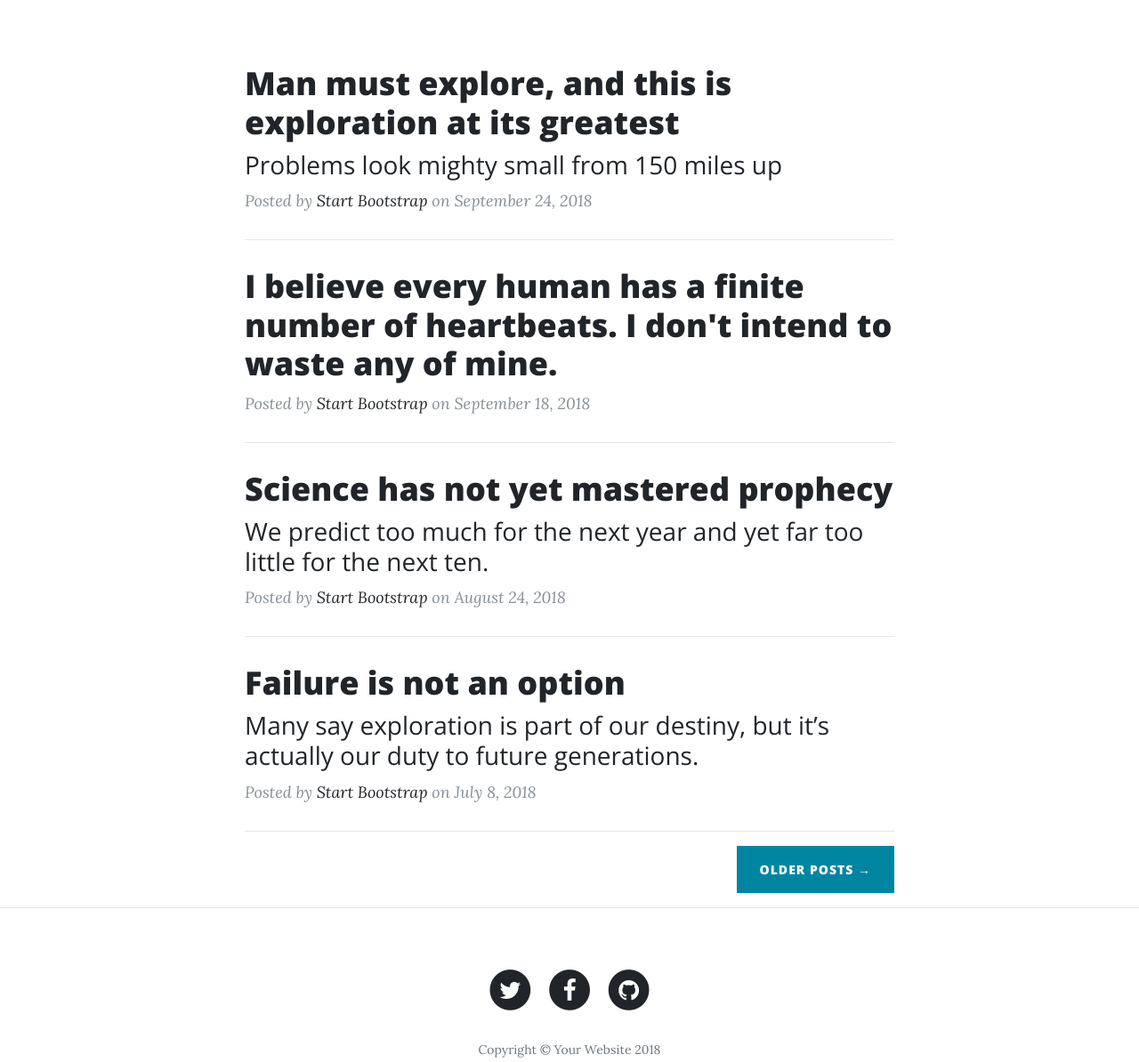
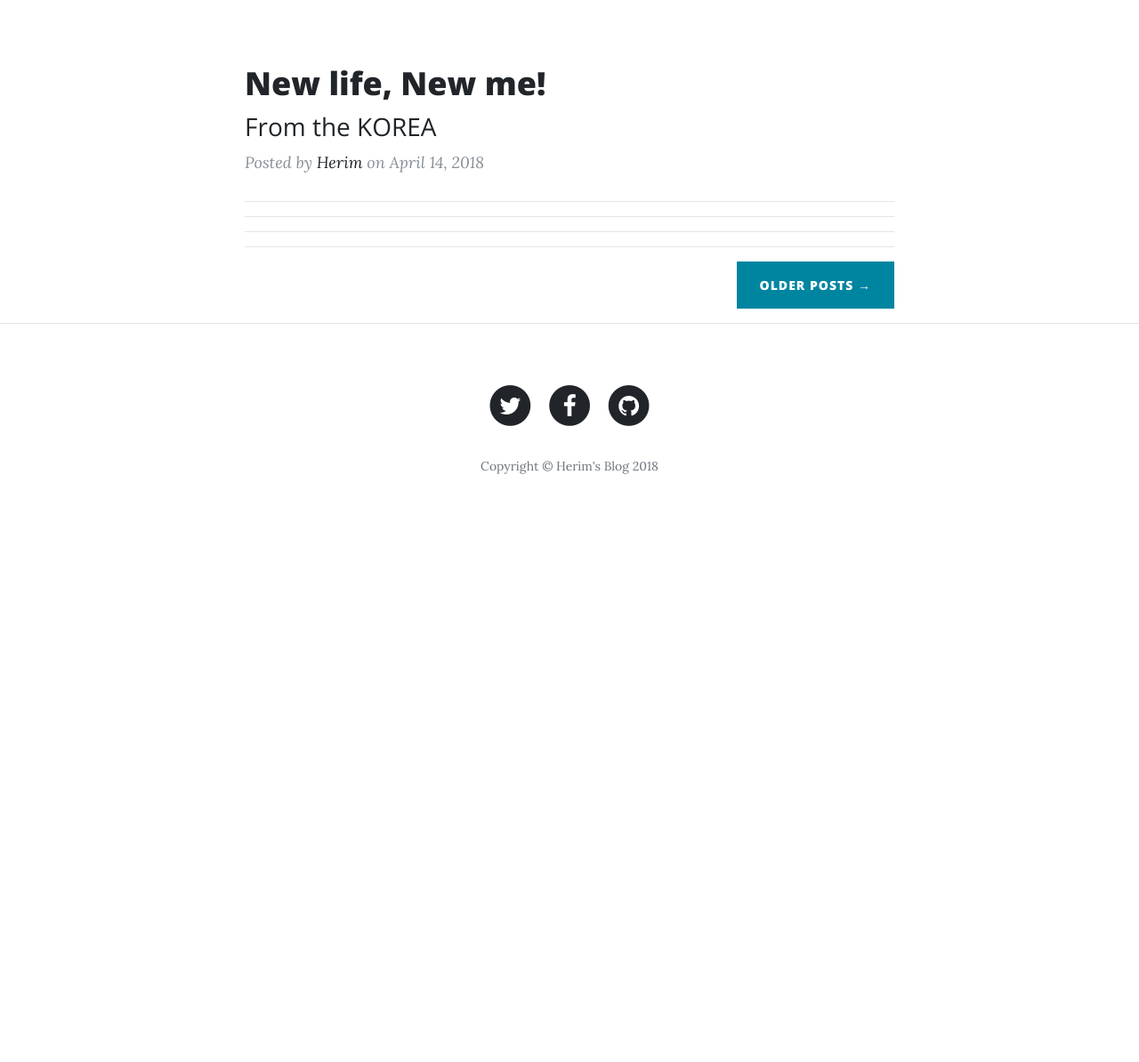
Before and after one commit to akmui/HD, a website: page index.html in a window 1280 px wide. Shown: the part 540-1734 px from the top of the page at 89% size. After the commit the page ends 1140 px from the top, so only its background shows below. Drawn offline with nearby package versions, Linux system fonts and the light colour scheme.

Commit message:
Update index.html

```diff
--- a/index.html
+++ b/index.html
@@ -28,7 +28,7 @@
     <!-- Navigation -->
     <nav class="navbar navbar-expand-lg navbar-light fixed-top" id="mainNav">
       <div class="container">
-        <a class="navbar-brand" href="index.html">Start Bootstrap</a>
+        <a class="navbar-brand" href="index.html">Herim's Blog</a>
         <button class="navbar-toggler navbar-toggler-right" type="button" data-toggle="collapse" data-target="#navbarResponsive" aria-controls="navbarResponsive" aria-expanded="false" aria-label="Toggle navigation">
           Menu
           <i class="fa fa-bars"></i>
@@ -39,10 +39,10 @@
               <a class="nav-link" href="index.html">Home</a>
             </li>
             <li class="nav-item">
-              <a class="nav-link" href="about.html">About</a>
+              <a class="nav-link" href="about.html">About me</a>
             </li>
             <li class="nav-item">
-              <a class="nav-link" href="post.html">Sample Post</a>
+              <a class="nav-link" href="post.html">My Post</a>
             </li>
             <li class="nav-item">
               <a class="nav-link" href="contact.html">Contact</a>
@@ -53,14 +53,14 @@
     </nav>
 
     <!-- Page Header -->
-    <header class="masthead" style="background-image: url('img/home-bg.jpg')">
+    <header class="masthead" style="background-image: url('img/annie-spratt-167089-unsplash.jpg')">
       <div class="overlay"></div>
       <div class="container">
         <div class="row">
           <div class="col-lg-8 col-md-10 mx-auto">
             <div class="site-heading">
               <h1>Herim's D</h1>
-              <span class="subheading">A Blog Theme by Start Bootstrap</span>
+              <span class="subheading">A New life from now</span>
             </div>
           </div>
         </div>
@@ -74,55 +74,19 @@
           <div class="post-preview">
             <a href="post.html">
               <h2 class="post-title">
-                Man must explore, and this is exploration at its greatest
+                New life, New me!
               </h2>
               <h3 class="post-subtitle">
-                Problems look mighty small from 150 miles up
+                From the KOREA
               </h3>
             </a>
             <p class="post-meta">Posted by
-              <a href="#">Start Bootstrap</a>
-              on September 24, 2018</p>
+              <a href="#">Herim</a>
+              on April 14, 2018</p>
           </div>
           <hr>
-          <div class="post-preview">
-            <a href="post.html">
-              <h2 class="post-title">
-                I believe every human has a finite number of heartbeats. I don't intend to waste any of mine.
-              </h2>
-            </a>
-            <p class="post-meta">Posted by
-              <a href="#">Start Bootstrap</a>
-              on September 18, 2018</p>
-          </div>
           <hr>
-          <div class="post-preview">
-            <a href="post.html">
-              <h2 class="post-title">
-                Science has not yet mastered prophecy
-              </h2>
-              <h3 class="post-subtitle">
-                We predict too much for the next year and yet far too little for the next ten.
-              </h3>
-            </a>
-            <p class="post-meta">Posted by
-              <a href="#">Start Bootstrap</a>
-              on August 24, 2018</p>
-          </div>
           <hr>
-          <div class="post-preview">
-            <a href="post.html">
-              <h2 class="post-title">
-                Failure is not an option
-              </h2>
-              <h3 class="post-subtitle">
-                Many say exploration is part of our destiny, but it’s actually our duty to future generations.
-              </h3>
-            </a>
-            <p class="post-meta">Posted by
-              <a href="#">Start Bootstrap</a>
-              on July 8, 2018</p>
-          </div>
           <hr>
           <!-- Pager -->
           <div class="clearfix">
@@ -165,7 +129,7 @@
                 </a>
               </li>
             </ul>
-            <p class="copyright text-muted">Copyright &copy; Your Website 2018</p>
+            <p class="copyright text-muted">Copyright &copy; Herim's Blog 2018</p>
           </div>
         </div>
       </div>
```
